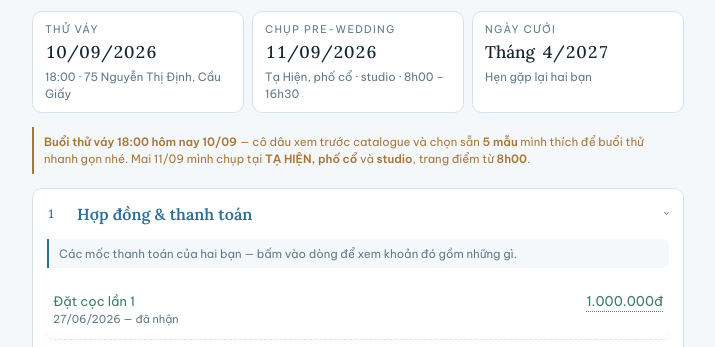
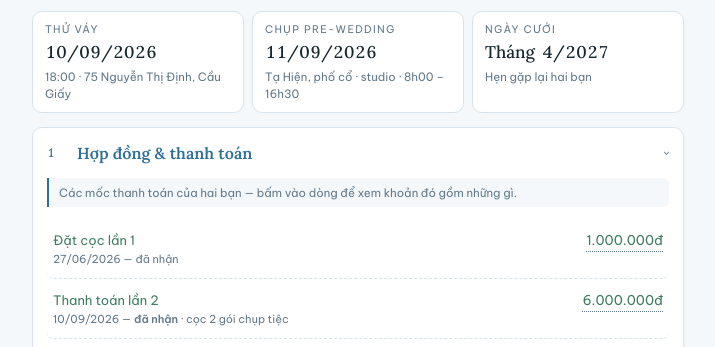
Before and after one commit to dolinhanh-bridal/huyen-quan-1109, a plain HTML site: page index.html in a window 1280 px wide. Shown: the part 410-757 px from the top of the page, without its empty margins (282-997 px from the left). Drawn offline with Linux system fonts and the light colour scheme.

Commit message:
bo dong nhac buoi thu vay (da xong)

```diff
--- a/index.html
+++ b/index.html
@@ -397,7 +397,6 @@
   </div>
 
 
-  <div class="note warn"><b>Buổi thử váy 18:00 hôm nay 10/09</b> — cô dâu xem trước catalogue và chọn sẵn <b>5 mẫu</b> mình thích để buổi thử nhanh gọn nhé. Mai 11/09 mình chụp tại <b>TẠ HIỆN, phố cổ</b> và <b>studio</b>, trang điểm từ <b>8h00</b>.</div>
 
   <!-- 1 -->
   <section class="sec open" data-sec="hd">
```
